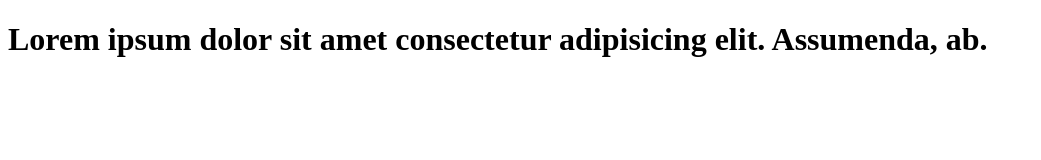
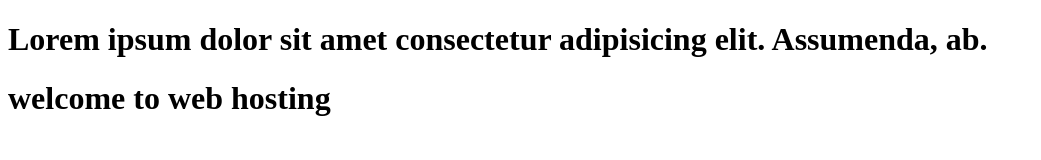
Before and after one commit to 11radhi/REPONUMBER1, a plain HTML site: page index.html in a window 1280 px wide. Shown: the whole page, without its empty margins (0-1041 px from the left). Drawn offline with Linux system fonts and the light colour scheme.

Commit message:
Update index.html

```diff
--- a/index.html
+++ b/index.html
@@ -9,5 +9,8 @@
     <h1>
         Lorem ipsum dolor sit amet consectetur adipisicing elit. Assumenda, ab.
     </h1>
+    <h1>
+        welcome to web hosting
+    </h1>
 </body>
 </html>
```
